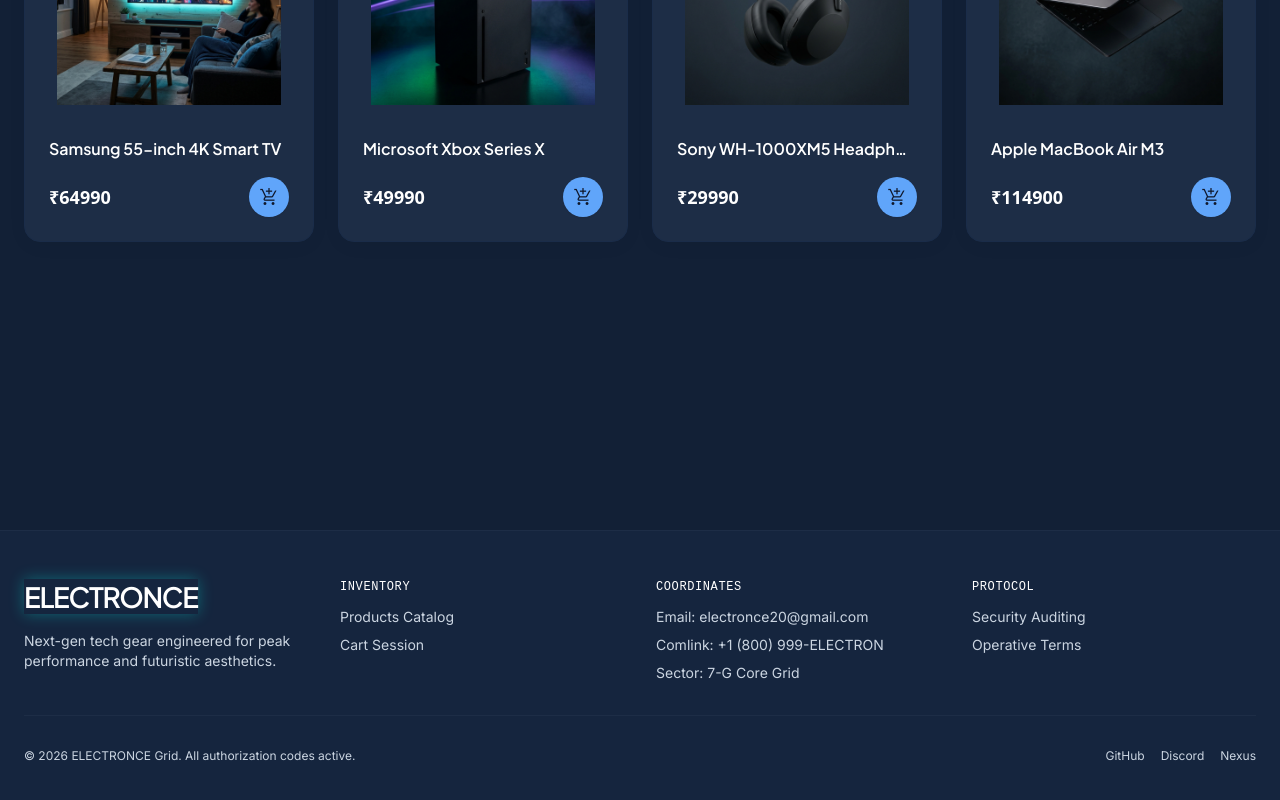
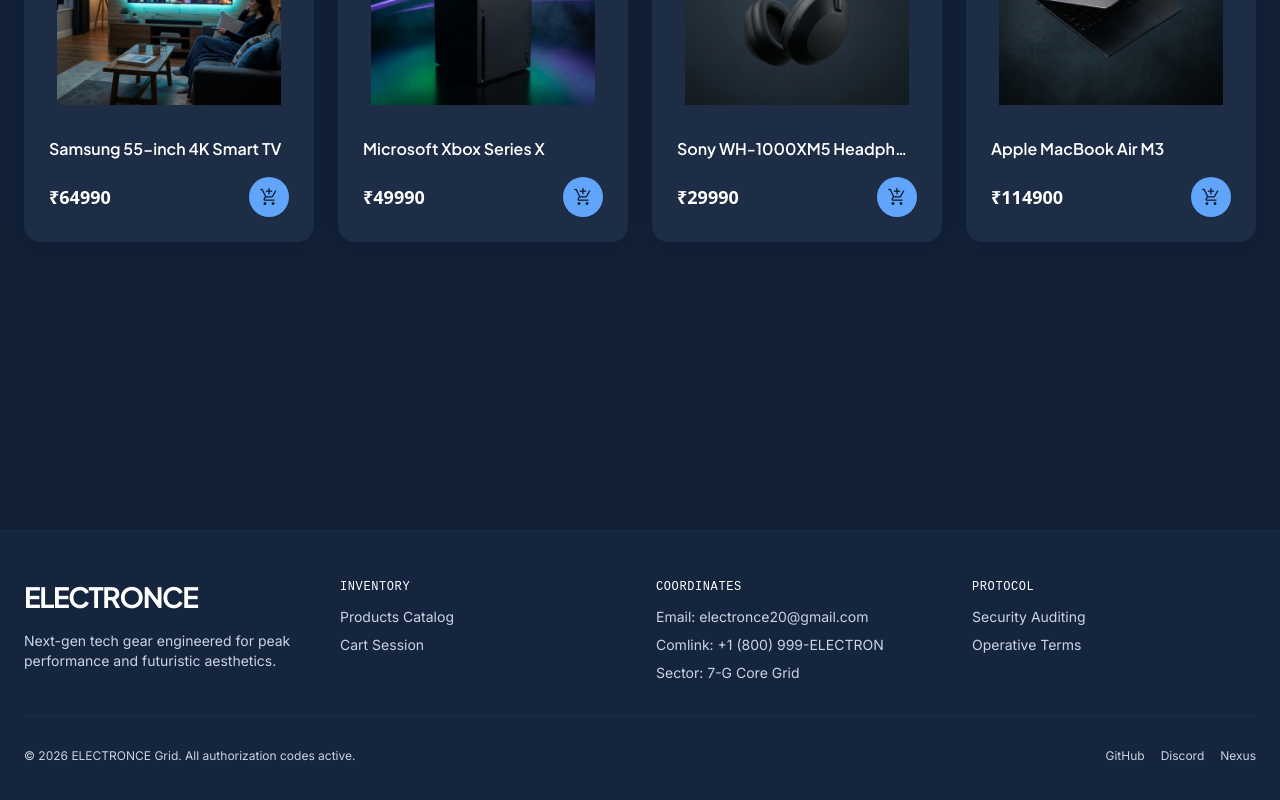
Before and after one commit to rawniijae/E-Commerce, a React (Create React App) app in the folder ecommerce-frontend/: page /products in a window 1280 px wide. Shown: the part 1949-2749 px from the top of the page. Built offline with nearby package versions, Linux system fonts and the light colour scheme; no server answers; sample sign-in values are in the browser's storage; the HTML template or start-up script is replaced by a standard one.

Commit message:
Fix unused import warnings, append missing fallback products, and remove footer glow

```diff
--- a/ecommerce-frontend/src/components/Footer.js
+++ b/ecommerce-frontend/src/components/Footer.js
@@ -7,7 +7,7 @@
       <div className="max-w-container-max mx-auto grid grid-cols-1 md:grid-cols-4 gap-8">
         {/* Brand Column */}
         <div className="space-y-4">
-          <Link to="/" className="font-display-lg text-headline-md tracking-tighter text-secondary-fixed shadow-[0_0_15px_rgba(0,253,238,0.3)] uppercase no-underline">
+          <Link to="/" className="font-display-lg text-headline-md tracking-tighter text-on-surface font-bold uppercase no-underline">
             ELECTRONCE
           </Link>
           <p className="text-on-surface-variant font-body-md text-sm mt-2">
--- a/ecommerce-frontend/src/components/ProductList.js
+++ b/ecommerce-frontend/src/components/ProductList.js
@@ -41,7 +41,10 @@
     fetch(`${API_BASE_URL}/api/products`, { headers })
       .then((res) => res.json())
       .then((data) => {
-        setProducts(data && data.length > 0 ? data : fallbackProducts);
+        const fetchedData = data && data.length > 0 ? data : [];
+        const fetchedNames = new Set(fetchedData.map(p => p.name));
+        const missingProducts = fallbackProducts.filter(p => !fetchedNames.has(p.name));
+        setProducts([...fetchedData, ...missingProducts]);
         setLoading(false);
       })
       .catch((err) => {
```
